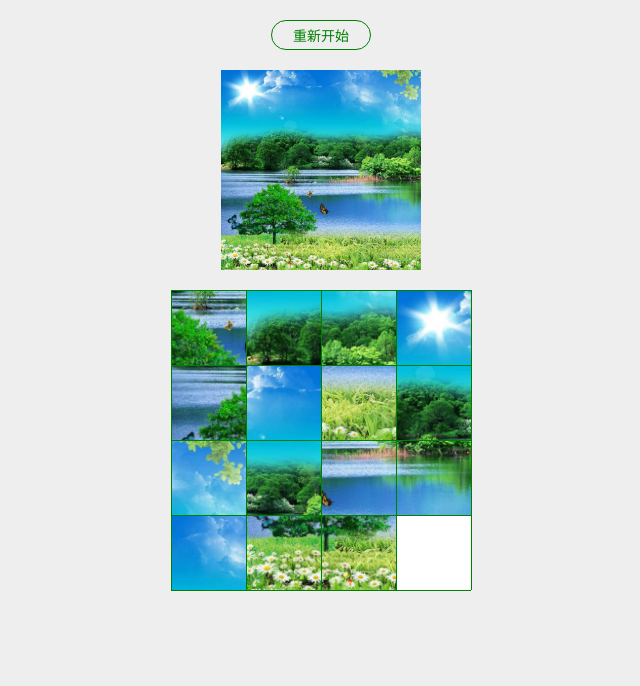
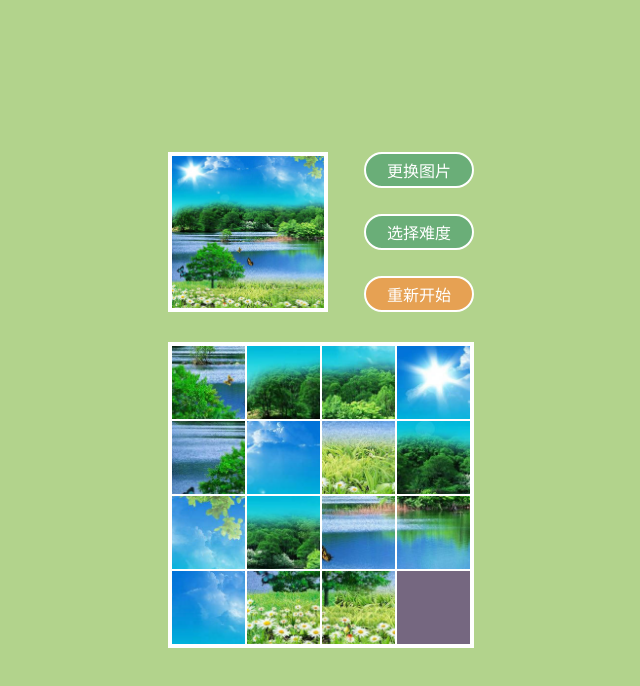
Before and after one commit to caohenghu/game, a website built with webpack: page src/index.html in a window 1280 px wide. Shown: the whole page, without its empty margins (319-959 px from the left). Built offline with nearby package versions, Linux system fonts and the light colour scheme.

Commit message:
调整布局

```diff
--- a/src/core/PingTu/BlockNormal.js
+++ b/src/core/PingTu/BlockNormal.js
@@ -14,22 +14,23 @@ export default class BlockNormal extends BlockBase {
         this.width = width
         this.height = height
         this.parent = parent
-        this.canvas = document.createElement('canvas')
+        this.$el = document.createElement('canvas')
         this.render()
         this.bindEvent()
     }
 
     render() {
-        const { canvas, img, sourcePos, imgWidth, imgHeight, width, height } = this
-        const ctx = canvas.getContext('2d')
-        canvas.width = width
-        canvas.height = height
+        const { $el, img, sourcePos, imgWidth, imgHeight, width, height } = this
+        const ctx = $el.getContext('2d')
+        $el.className = 'block'
+        $el.width = width
+        $el.height = height
         ctx.drawImage(img, sourcePos[0] * imgWidth, sourcePos[1] * imgHeight, imgWidth, imgHeight, 0, 0, width, height)
     }
 
     setPos(x, y) {
         this.nowPos = [x, y]
-        Object.assign(this.canvas.style, {
+        Object.assign(this.$el.style, {
             position: 'absolute',
             left: this.nowPos[0] * this.width + 'px',
             top: this.nowPos[1] * this.height + 'px'
@@ -37,12 +38,12 @@ export default class BlockNormal extends BlockBase {
     }
 
     bindEvent() {
-        const { canvas } = this
-        canvas.addEventListener(event.mousedown, e1 => {
+        const { $el } = this
+        $el.addEventListener(event.mousedown, e1 => {
             e1.preventDefault()
 
-            const offsetX = canvas.offsetLeft
-            const offsetY = canvas.offsetTop
+            const offsetX = $el.offsetLeft
+            const offsetY = $el.offsetTop
             const pageX = e1.pageX || e1.touches[0].pageX
             const pageY = e1.pageY || e1.touches[0].pageY
             const startX = pageX
@@ -66,7 +67,7 @@ export default class BlockNormal extends BlockBase {
                     top = offsetY + Math.min(distanceY, this.height)
                 }
 
-                Object.assign(canvas.style, {
+                Object.assign($el.style, {
                     left: left + 'px',
                     top: top + 'px'
                 })
@@ -93,23 +94,13 @@ export default class BlockNormal extends BlockBase {
                     this.setAllArrow('bottom')
                 }
 
+                Object.assign($el.style, {
+                    left: left + 'px',
+                    top: top + 'px'
+                })
+
                 if (left !== offsetX || top !== offsetY) {
-                    Object.assign(canvas.style, {
-                        transition: 'all 0.1s',
-                        left: left + 'px',
-                        top: top + 'px'
-                    })
-
                     this.parent.isSuccess()
-
-                    const transitionend = () => {
-                        Object.assign(canvas.style, {
-                            transition: ''
-                        })
-                        canvas.removeEventListener('transitionend', transitionend)
-                    }
-
-                    canvas.addEventListener('transitionend', transitionend)
                 }
 
                 document.removeEventListener(event.mousemove, mousemove)
--- a/src/core/PingTu/Board.js
+++ b/src/core/PingTu/Board.js
@@ -5,36 +5,39 @@ export default class Board {
         this.height = height
         this.row = row
         this.col = col
-        this.canvas = document.createElement('canvas')
+        this.$el = document.createElement('div')
 
         this.render()
     }
 
     render() {
-        const { canvas, width, height, row, col } = this
-        const ctx = canvas.getContext('2d')
+        const { $el, width, height, row, col } = this
+        const tdWidth = width / col
+        const tdHeight = height / row
 
-        canvas.width = width + 1
-        canvas.height = height + 1
-        Object.assign(canvas.style, {
+        Object.assign($el.style, {
             position: 'relative',
+            display: 'table',
             pointerEvents: 'none'
         })
 
-        ctx.strokeStyle = 'green'
-
-        for (let i = 0; i <= row; i++) {
-            const lineEnd = i * height / row + 0.5
-            ctx.moveTo(0, lineEnd)
-            ctx.lineTo(width, lineEnd)
-            ctx.stroke()
-        }
-
-        for (let i = 0; i <= col; i++) {
-            const lineEnd = i * width / col + 0.5
-            ctx.moveTo(lineEnd, 0)
-            ctx.lineTo(lineEnd, width)
-            ctx.stroke()
+        for (let i = 0; i < row; i++) {
+            const $tr = document.createElement('div')
+            Object.assign($tr.style, {
+                display: 'table-row'
+            })
+            for (let j = 0; j < col; j++) {
+                const $td = document.createElement('div')
+                Object.assign($td.style, {
+                    display: 'table-cell',
+                    width: tdWidth + 'px',
+                    height: tdHeight + 'px',
+                    border: '1px solid #fff',
+                    boxSizing: 'border-box'
+                })
+                $tr.appendChild($td)
+            }
+            $el.appendChild($tr)
         }
     }
 }
--- a/src/core/PingTu/index.js
+++ b/src/core/PingTu/index.js
@@ -10,7 +10,7 @@ export default class PingTu {
         this.height = height
         this.row = row
         this.col = col
-        this.div = document.createElement('div')
+        this.$el = document.createElement('div')
         this.blocks = []
 
         this.render()
@@ -18,9 +18,11 @@ export default class PingTu {
     }
 
     render() {
-        Object.assign(this.div.style, {
+        Object.assign(this.$el.style, {
             position: 'relative',
-            background: '#fff'
+            marginTop: '30px',
+            background: '#756780',
+            border: '3px solid #fff'
         })
         this.renderBlocks()
         this.renderBoard()
@@ -30,11 +32,11 @@ export default class PingTu {
         const { width, height, row, col } = this
         const options = { width, height, row, col }
         const board = new Board(options)
-        this.div.appendChild(board.canvas)
+        this.$el.appendChild(board.$el)
     }
 
     renderBlocks() {
-        const { width, height, row, col, img, blocks, div } = this
+        const { width, height, row, col, img, blocks, $el } = this
         const blockWidth = width / col
         const blockHeight = height / row
         const imgWidth = img.width / col
@@ -56,7 +58,7 @@ export default class PingTu {
                 }
                 const block = new BlockNormal(options)
                 blocks.push(block)
-                div.appendChild(block.canvas)
+                $el.appendChild(block.$el)
             }
         }
         blocks.push(new BlockNull())
--- a/src/index.html
+++ b/src/index.html
@@ -4,49 +4,38 @@
     <meta charset="UTF-8">
     <meta name="viewport" content="width=device-width, initial-scale=1.0, user-scalable=no">
     <meta http-equiv="X-UA-Compatible" content="ie=edge">
-    <title>拼图</title>
+    <title>拼图游戏</title>
     <style>
-    * {
-        box-sizing: border-box;
-        margin: 0;
-        -webkit-tap-highlight-color: transparent;
+    html,
+    body,
+    .app {
+        height: 100%;
     }
 
     body {
-        background: #eee;
+        margin: 0;
     }
 
     .app {
-        display: flex;
-        flex-direction: column;
-        align-items: center;
-        padding: 20px 0;
-    }
-
-    .btn {
+        position: relative;
         display: flex;
         align-items: center;
         justify-content: center;
-        width: 100px;
-        height: 30px;
-        font-size: 14px;
-        color: green;
-        border: 1px solid green;
-        border-radius: 30px;
+        background: #b2d38c;
     }
 
-    img {
-        width: 200px;
-        margin: 20px 0;
-    }
-
-    canvas {
-        vertical-align: top;
+    .loading {
+        position: absolute;
+        top: 50%;
+        color: #fff;
+        transform: translateY(-50%);
     }
     </style>
 </head>
 <body>
+    <img style="position: absolute; width: 0;" src="<%= require('./images/bg.jpg') %>">
     <div class="app">
+        <span class="loading">加载中，请稍等…</span>
     </div>
 </body>
 </html>
--- a/src/index.js
+++ b/src/index.js
@@ -1,5 +1,7 @@
 import PingTu from './core/PingTu'
-import imgGo from 'src/images/bg.jpg'
+import imgBg from 'src/images/bg.jpg'
+import { click } from 'src/utils/event'
+import { isIOS } from 'src/utils/ua'
 
 const img = new Image()
 img.onload = function() {
@@ -11,16 +13,67 @@ img.onload = function() {
         col: 4
     }
     const pingTu = window.pingTu = new PingTu(options)
-    const app = document.querySelector('.app')
-    const btn = document.createElement('span')
-    btn.className = 'btn'
-    btn.textContent = '重新开始'
-    app.appendChild(btn)
-    app.appendChild(img)
-    app.appendChild(pingTu.div)
+    const $app = document.querySelector('div')
+    const previewStyle = `
+        display: flex;
+        align-items: center;
+        justify-content: space-between;
+    `
+    const imgStyle = `
+        box-sizing: border-box;
+        width: 160px;
+        border: 4px solid #fff;
+    `
+    const btnStyle = `
+        box-sizing: border-box;
+        display: flex;
+        align-items: center;
+        justify-content: center;
+        width: 110px;
+        height: 36px;
+        font-size: 16px;
+        color: #fff;
+        background: #6aae78;
+        border: 2px solid #fff;
+        border-radius: 18px;
+    `
+    const btnsStyle = `
+        display: flex;
+        flex-direction: column;
+        justify-content: space-between;
+        height: 160px;
+    `
+    const preview = `
+        <div class="wrap">
+            <div style="${previewStyle}">
+                <img style="${imgStyle}" src=${imgBg}>
+                <div style="${btnsStyle}">
+                    <span class="btnImg" style="${btnStyle}">更换图片</span>
+                    <span class="btnLevel" style="${btnStyle}">选择难度</span>
+                    <span class="btnReset" style="${btnStyle} background: #E6A153;">重新开始</span>
+                </div>
+            </div>
+        </div>
+    `
+    $app.innerHTML = preview
 
-    btn.addEventListener('click', () => {
+    $app.querySelector('.wrap').appendChild(pingTu.$el)
+
+    $app.querySelector('.btnImg').addEventListener(click, () => {
+        alert('研发中，敬请期待')
+    })
+
+    $app.querySelector('.btnLevel').addEventListener(click, () => {
+        alert('研发中，敬请期待')
+    })
+
+    $app.querySelector('.btnReset').addEventListener(click, () => {
         pingTu.refresh()
     })
+
+    // 阻止ios下拉回弹效果
+    if (isIOS) {
+        $app.addEventListener('touchstart', e => e.preventDefault())
+    }
 }
-img.src = imgGo
+img.src = imgBg
--- a/src/utils/event.js
+++ b/src/utils/event.js
@@ -1,5 +1,6 @@
 import { isMobile } from './ua'
 
+const click = isMobile ? 'touchstart' : 'click'
 const mousedown = isMobile ? 'touchstart' : 'mousedown'
 const mousemove = isMobile ? 'touchmove' : 'mousemove'
 const mouseup = isMobile ? 'touchend' : 'mouseup'
@@ -11,6 +12,7 @@ export default {
 }
 
 export {
+    click,
     mousedown,
     mousemove,
     mouseup
```
